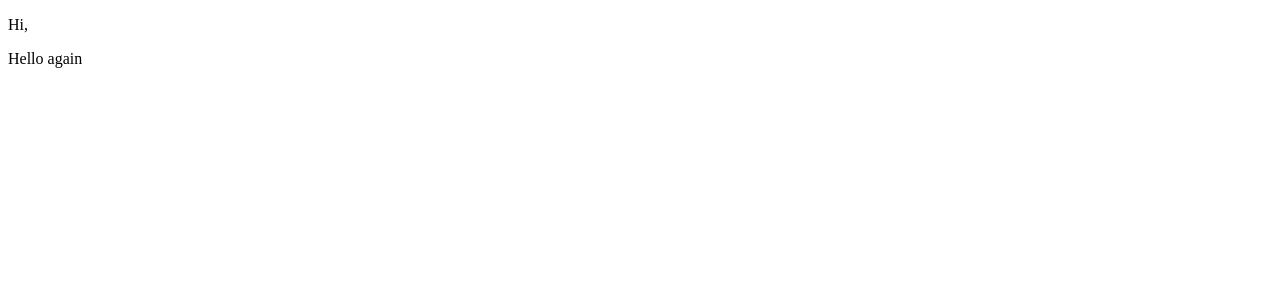
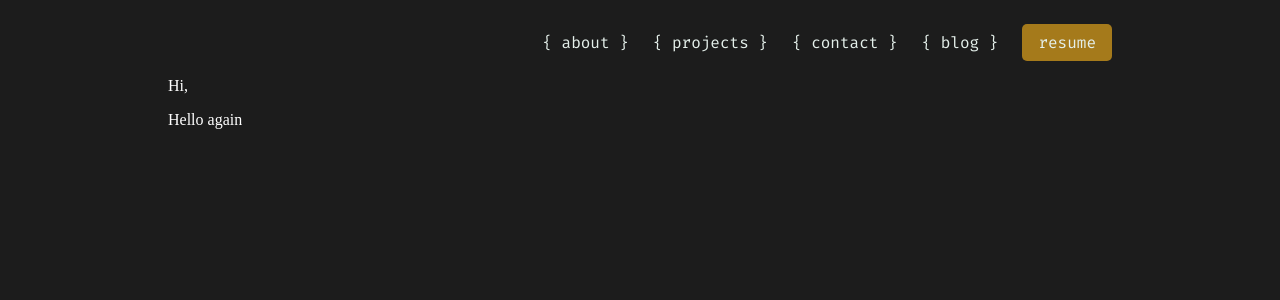
Before and after one commit to mihirniyogi/portfolio_website, a React (Vite) app in the folder frontend/: page / in a window 1280 px wide. Shown: the top 300 px of the page. Built offline with nearby package versions, Linux system fonts and the light colour scheme; no server answers.

Commit message:
added navbar

```diff
--- a/frontend/src/App.scss
+++ b/frontend/src/App.scss
@@ -0,0 +1,16 @@
+// applies to entire page
+body {
+  display: flex;
+  flex-direction: column;
+  background-color: var(--page-background);
+  color: #ffffff;
+  height: 100vh;
+}
+
+.container {
+  margin-top: 0;
+  margin-bottom: 0;
+  margin-left: 10rem;
+  margin-right: 10rem;
+  margin-top: 1rem;
+}
--- a/frontend/src/App.tsx
+++ b/frontend/src/App.tsx
@@ -1,6 +1,7 @@
 import { useState, useEffect } from "react";
 import "./App.scss";
 import axios from "axios";
+import Navbar from "./components/Navbar";
 
 function App() {
   const [message, setMessage] = useState<string>("");
@@ -17,12 +18,13 @@ function App() {
   }, []);
 
   return (
-    <>
+    <div className="container">
+      <Navbar />
       <div>
         <p>Hi, {message}</p>
         <p>Hello again</p>
       </div>
-    </>
+    </div>
   );
 }
 
--- /dev/null
+++ b/frontend/src/components/Navbar.scss
@@ -0,0 +1,75 @@
+// colours
+$hover-color: #d4a01c;
+
+// <nav>
+.navbar {
+  display: flex;
+  width: 100%;
+  font-family: "Fira Code";
+  justify-content: flex-end;
+  align-items: center;
+}
+
+// <ul>
+.navbar-list {
+  display: flex;
+  flex-direction: row;
+  list-style: none;
+  gap: 1.5rem;
+  margin: 0;
+  padding: 0;
+}
+
+// <li>
+.navbar-list-item {
+  transition: transform 0.3s ease;
+}
+
+.navbar-list-item:hover {
+  transform: translateX(-0.5rem); /* Move left on hover */
+}
+
+// <li> <a>
+.navbar-list-item a {
+  color: var(--cream);
+  text-decoration: none;
+  font-size: 1rem;
+  white-space: nowrap;
+  transition: color 0.3s ease;
+}
+
+.navbar-list-item:hover a {
+  color: $hover-color; /* Change text color on hover */
+}
+
+.navbar-list-item a::before {
+  content: "{ "; /* Add opening bracket */
+  opacity: 1; /* Fully visible */
+  transition: opacity 0.3s ease; /* Smooth transition for opacity */
+}
+
+.navbar-list-item a::after {
+  content: " }"; /* Add closing bracket */
+  opacity: 1; /* Fully visible */
+  transition: opacity 0.3s ease; /* Smooth transition for opacity */
+}
+
+.navbar-list-item:hover a::before,
+.navbar-list-item:hover a::after {
+  opacity: 0; /* Fade out brackets on hover */
+}
+
+.btn {
+  background-color: var(--golden);
+  color: var(--cream);
+  margin-left: 1.5rem;
+  text-decoration: none;
+  padding: 0.5rem 1rem;
+  border-radius: 5px; /* Rounded corners */
+  display: flex; /* Make button a flex item */
+  transition: background-color 0.3s ease, transform 0.3s ease;
+}
+
+.btn:hover {
+  transform: scale(1.05); /* Slightly enlarge the button */
+}
--- /dev/null
+++ b/frontend/src/components/Navbar.tsx
@@ -0,0 +1,39 @@
+import "./Navbar.scss";
+
+const navLinks = [
+  {
+    title: "about",
+    href: "#about",
+  },
+  {
+    title: "projects",
+    href: "#projects",
+  },
+  {
+    title: "contact",
+    href: "#contact",
+  },
+  {
+    title: "blog",
+    href: "",
+  },
+];
+
+const Navbar = () => {
+  return (
+    <nav className="navbar">
+      <ul className="navbar-list">
+        {navLinks.map((link) => (
+          <li className="navbar-list-item" key={link.title}>
+            <a href={link.href}>{link.title}</a>
+          </li>
+        ))}
+      </ul>
+      <a className="btn" href="">
+        resume
+      </a>
+    </nav>
+  );
+};
+
+export default Navbar;
--- a/frontend/src/index.scss
+++ b/frontend/src/index.scss
@@ -8,3 +8,10 @@
 
 /* Fira Code */
 @import url("https://fonts.googleapis.com/css2?family=Fira+Code:wght@300..700&display=swap");
+
+/* ------- Colors ------- */
+:root {
+  --page-background: #1c1c1c;
+  --cream: #e5f0eb;
+  --golden: #a57a1b;
+}
```
